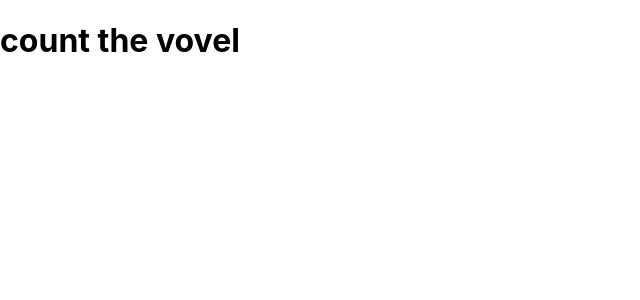
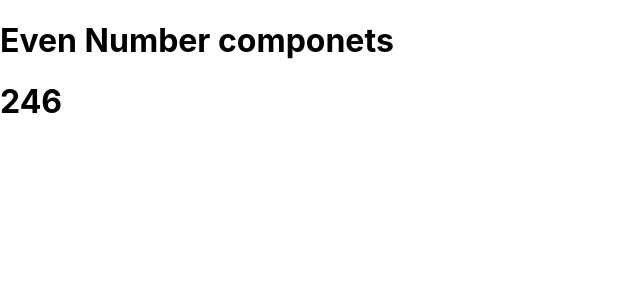
Before and after one commit to aniket2727/React-Interview, a React (Create React App) app in the folder app/: page / in a window 1280 px wide. Shown: the top 300 px of the page, without its empty margins (0-640 px from the left). Built offline with nearby package versions, Linux system fonts and the light colour scheme; no server answers.

Commit message:
add all changes

```diff
--- a/app/src/App.js
+++ b/app/src/App.js
@@ -204,10 +204,12 @@ import ReveseCompoents from "./Code45";
 import ReverseSentence from "./Code46";
 import ConvertCapital from "./Code47";
 import VovelComponet from "./Code48";
+import EvenNumberComponets from "./Code49";
+
 function App() {
   return (
     <div className="">
-       <VovelComponet/>
+       <EvenNumberComponets/>
     </div>
   );
 }
--- /dev/null
+++ b/app/src/Code49.js
@@ -0,0 +1,33 @@
+//   code is written by the aniket kadam
+//   return array for even numbers
+
+
+const EvenNumberComponets=()=>{
+
+    const handleEvenNumberComponets=()=>{
+        const a=[1,2,3,4,5,6];
+
+        const evenResult=a.map((item)=>{
+             if(item%2===0){
+                return item;
+             }
+             else{
+                 return null
+             }
+        })
+
+        return evenResult;
+    }
+
+    const result=handleEvenNumberComponets();
+    console.log("the result is",result);
+    return(
+        <div>
+           <h1>Even Number componets</h1>
+           <h1>{result}</h1>
+        </div>
+    )
+};
+
+
+export default EvenNumberComponets;
```
